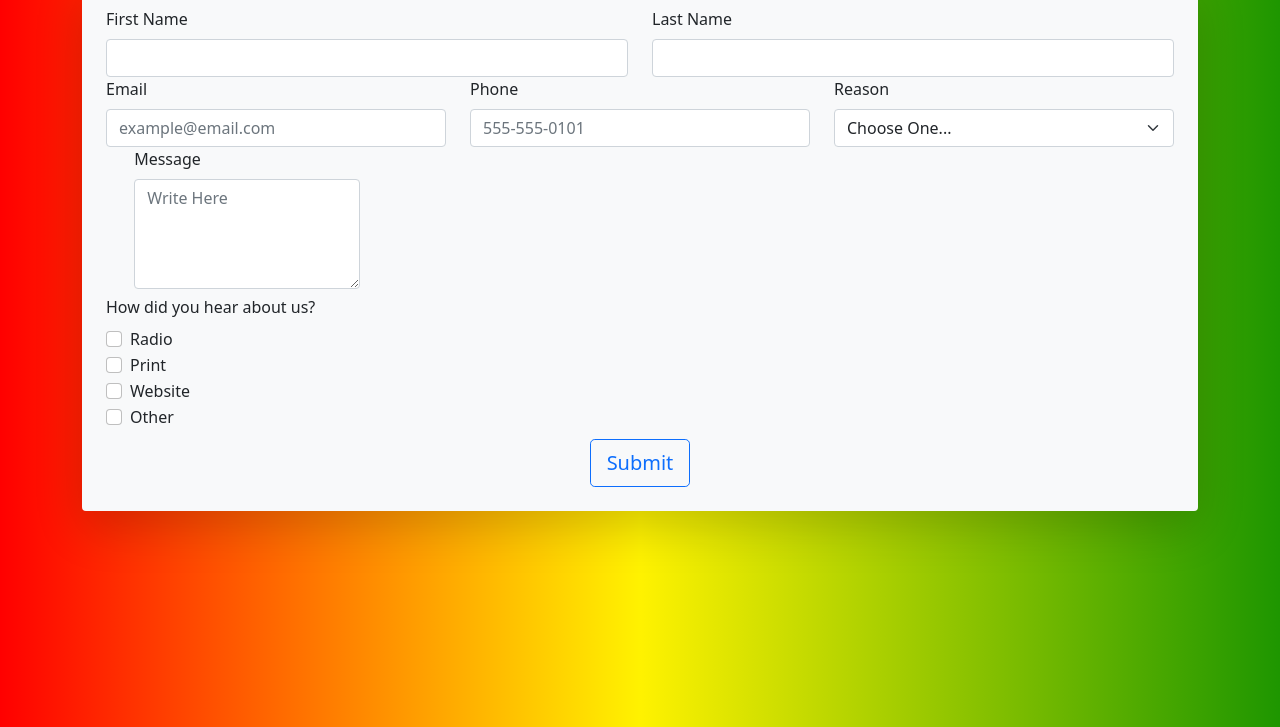
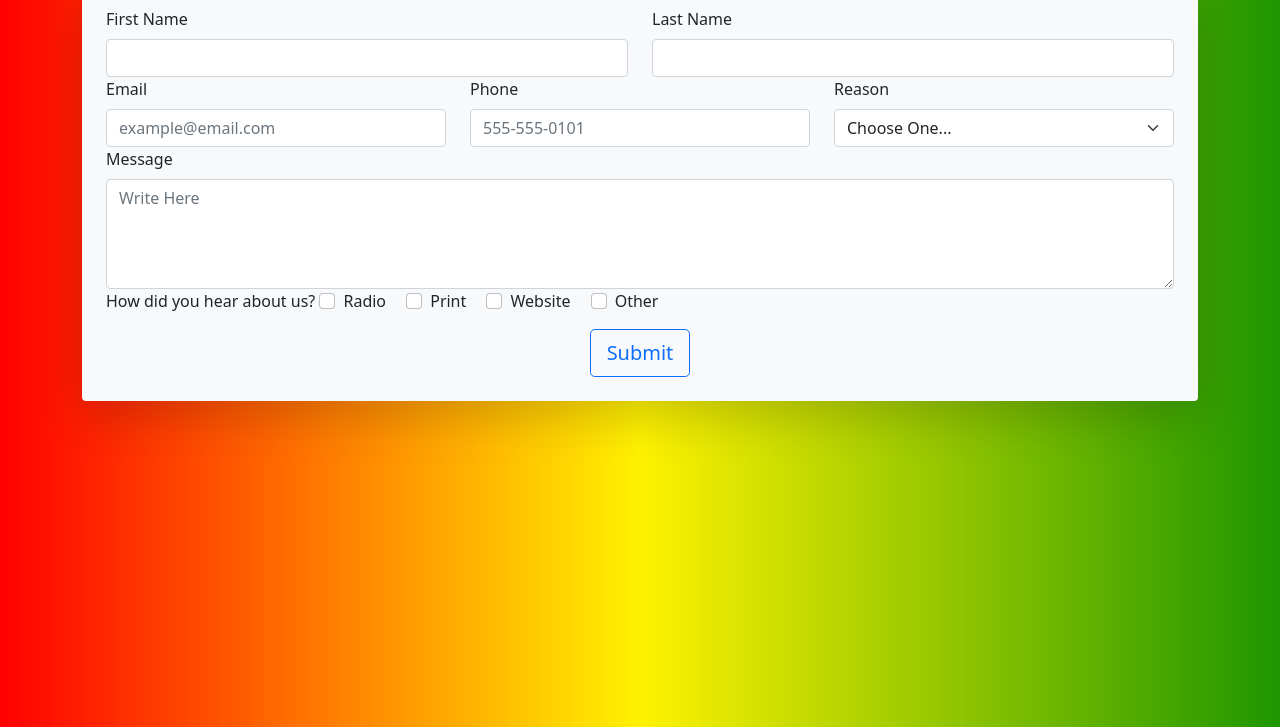
Before and after one commit to josephStuff/ContactFormTemplate, a plain HTML site: page index.html in a window 1280 px wide. Shown: the part 73-800 px from the top of the page. Drawn offline with nearby package versions, Linux system fonts and the light colour scheme.

Commit message:
Update index.html

```diff
--- a/index.html
+++ b/index.html
@@ -49,28 +49,25 @@
                                 </select>
                             </div>
                             <div class="col-12 form-group">
-                                <label for="inputMessage" class="form-label"></label>
-                                <div class="form-check form-check-inline">
                                     <label for="inputMessage" class="form-label">Message</label>
                                     <textarea type="text" class="form-control" name="message" rows="4"
                                         placeholder="Write Here" required></textarea>
                                 </div>
                                 <div class="col-12 form-group">
                                     <label class="form-label">How did you hear about us?</label>
-                                <div class="form-check">
+                                <div class="form-check form-check-inline">
                                     <label for="inputFunnel" class="form-check-label">Radio</label>
                                     <input type="checkbox" value="radio" class="form-check-input" name="funnel">
                                 </div>
-                                </div>
-                                <div class="form-check">
+                                <div class="form-check form-check-inline">
                                     <label for="inputFunnel" class="form-check-label">Print</label>
                                     <input type="checkbox" value="print" class="form-check-input" name="funnel" />
                                 </div>
-                                <div class="form-check">
+                                <div class="form-check form-check-inline">
                                     <label for="inputFunnel" class="form-check-label">Website</label>
                                     <input type="checkbox" value="print" class="form-check-input" name="funnel" />
                                 </div>
-                                <div class="form-check">
+                                <div class="form-check form-check-inline">
                                     <label for="inputFunnel" class="form-check-label">Other</label>
                                     <input type="checkbox" value="print" class="form-check-input" name="funnel" />
                                 </div>
```
